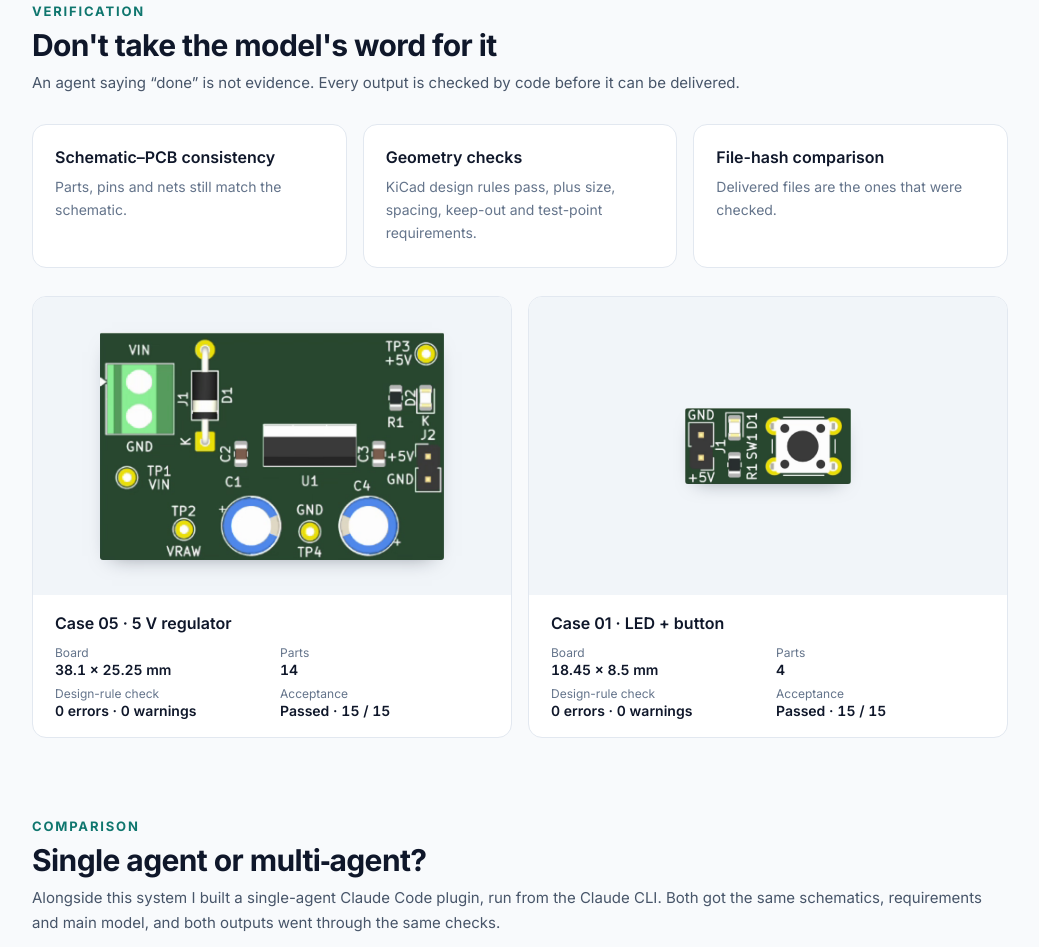
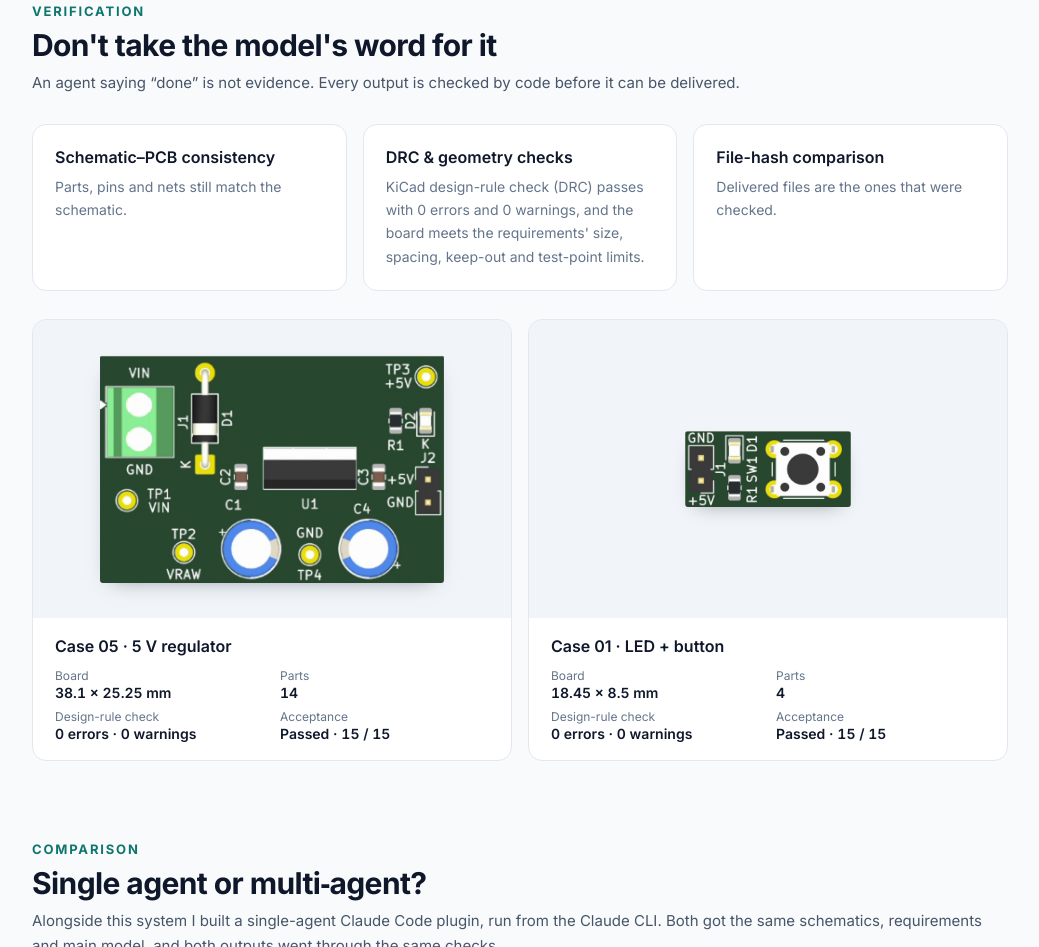
Before and after one commit to c24668343/cynthia-portfolio, a plain HTML site: page case-pcb.html in a window 1280 px wide. Shown: the part 2230-3177 px from the top of the page, without its empty margins (120-1159 px from the left). Drawn offline with Linux system fonts and the light colour scheme.

Commit message:
Name DRC explicitly in the geometry verification card
Co-Authored-By: Claude Sonnet 5.5 <noreply@anthropic.com>
Claude-Session: https://claude.ai/code/session_01CSUyH5k7F9DioiVXJX5htq

```diff
--- a/case-pcb.html
+++ b/case-pcb.html
@@ -215,7 +215,7 @@ ul.plain li+li{margin-top:4px}
 </div>
 <div class="g3">
 <div class="card"><span class="t">Schematic–PCB consistency</span><span class="d">Parts, pins and nets still match the schematic.</span></div>
-<div class="card"><span class="t">Geometry checks</span><span class="d">KiCad design rules pass, plus size, spacing, keep-out and test-point requirements.</span></div>
+<div class="card"><span class="t">DRC &amp; geometry checks</span><span class="d">KiCad design-rule check (DRC) passes with 0 errors and 0 warnings, and the board meets the requirements' size, spacing, keep-out and test-point limits.</span></div>
 <div class="card"><span class="t">File-hash comparison</span><span class="d">Delivered files are the ones that were checked.</span></div>
 </div>
 <div class="g2" style="align-items:start">
```
